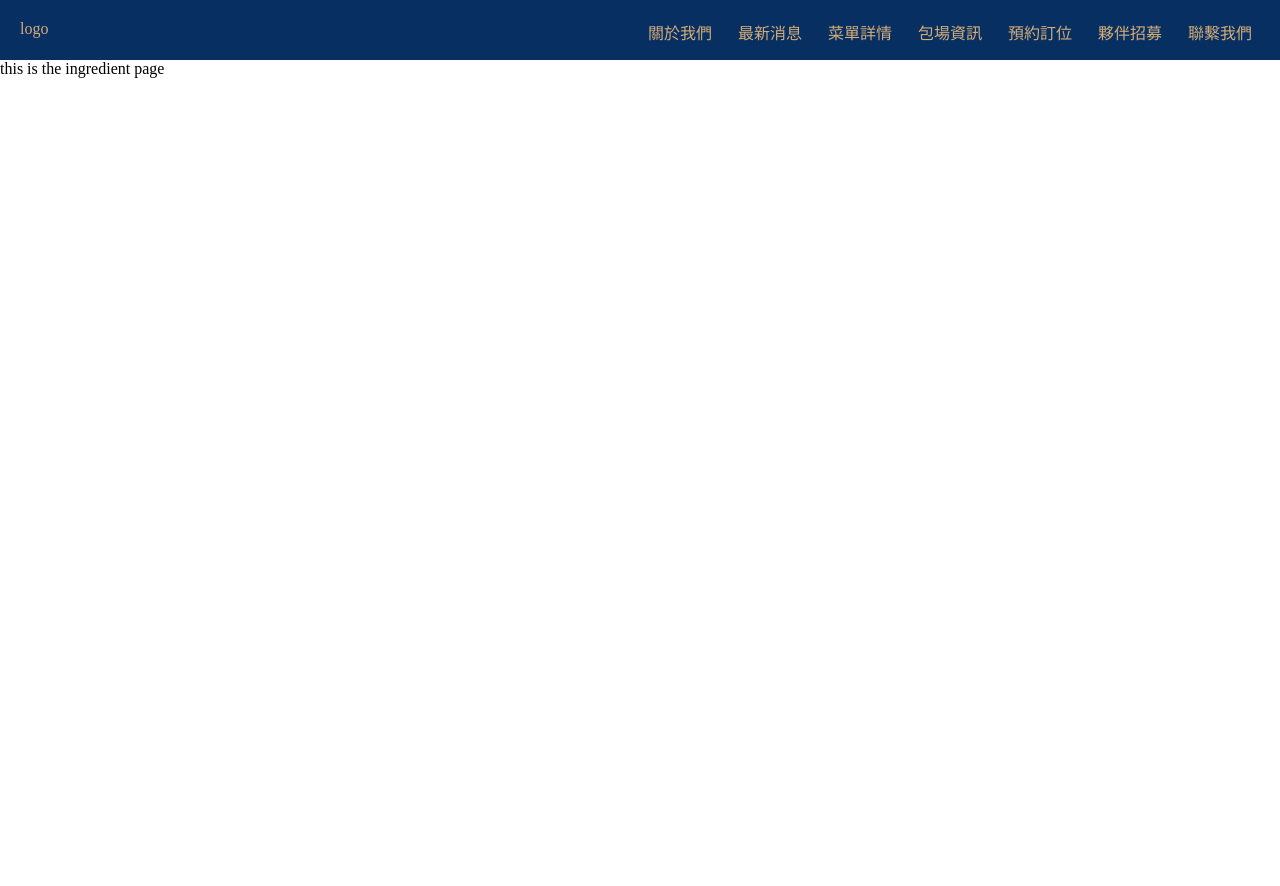
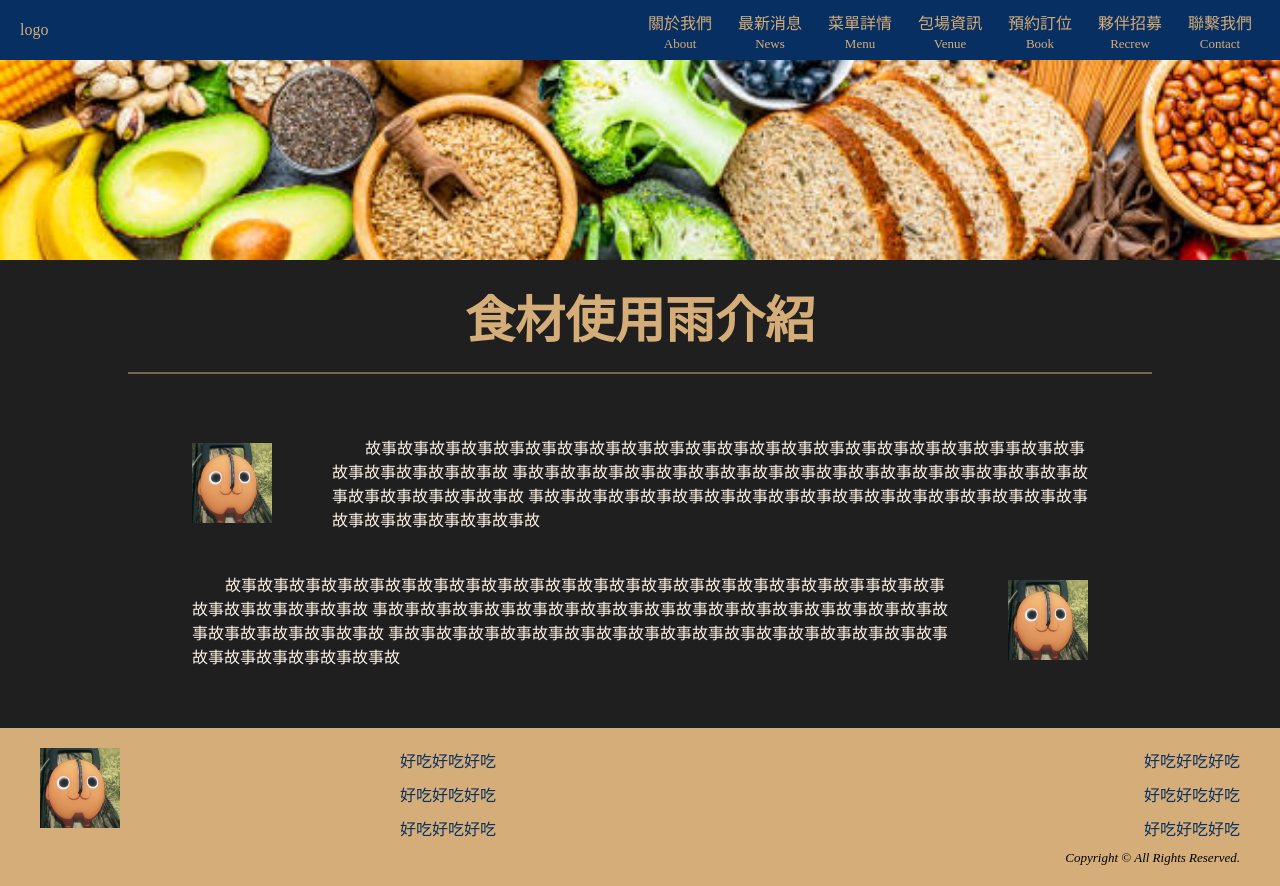
Before and after one commit to csdsdasdcwcwadx/circle-cafe, a Next.js app: page /about/ingredient in a window 1280 px wide. Before the commit the page ends 800 px from the top, so only its background shows below. Built offline with nearby package versions, Linux system fonts and the light colour scheme.

Commit message:
修正header及新增頁面

```diff
--- a/src/app/about/ingredient/page.tsx
+++ b/src/app/about/ingredient/page.tsx
@@ -1,7 +1,38 @@
 'use client';
+
+import Default from "@/components/Default";
+import styles from './styles.module.scss';
+import { E_Page } from "@/redux/interfaces";
+import tastySrc from '@/image/istockphoto-1457889029-612x612.jpg';
+import iconSrc from '@/image/FesOdoNUoAEaCAR.jpg';
+import Image from "next/image";
 
 export default function Ingredient() {
     return (
-        <div>this is the ingredient page</div>
+        <Default
+            className={styles.ingredient}
+            currentPage={E_Page.INGREDIENT}
+            title="食材使用雨介紹"
+            imageSrc={tastySrc}
+            altContent="tasty"
+            faded
+        >
+            <section className={styles.firstp}>
+                <Image src={iconSrc} alt="icon"/>
+                <span>
+                    故事故事故事故事故事故事故事故事故事故事故事故事故事故事故事故事故事故事故事故事事故事故事故事故事故事故事故事故
+                    事故事故事故事故事故事故事故事故事故事故事故事故事故事故事故事故事故事故事故事故事故事故事故事故
+                    事故事故事故事故事故事故事故事故事故事故事故事故事故事故事故事故事故事故事故事故事故事故事故事故
+                </span>
+            </section>
+            <section className={styles.firsts}>
+                <span>
+                    故事故事故事故事故事故事故事故事故事故事故事故事故事故事故事故事故事故事故事故事事故事故事故事故事故事故事故事故
+                    事故事故事故事故事故事故事故事故事故事故事故事故事故事故事故事故事故事故事故事故事故事故事故事故
+                    事故事故事故事故事故事故事故事故事故事故事故事故事故事故事故事故事故事故事故事故事故事故事故事故
+                </span>
+                <Image src={iconSrc} alt="icon"/>
+            </section>
+        </Default>
     )
 }
--- /dev/null
+++ b/src/app/about/ingredient/styles.module.scss
@@ -0,0 +1,56 @@
+@import '../../../common.scss';
+
+.ingredient {
+    section {
+        display: flex;
+        align-items: center;
+        color: $riceWhite;
+
+        @include only-mobile {
+            flex-direction: column;
+        }
+
+        img {
+            width: 80px;
+            height: 80px;
+            object-fit: cover;
+        }
+
+        span {
+            display: block;
+            flex-wrap: wrap;
+            text-align: left;
+
+            &::before {
+                content: '';
+                display: inline-block;
+                width: 33px;
+                height: 20px;
+            }
+        }
+
+        &.firstp {
+            span {
+                margin-left: 60px;
+
+                @include only-mobile {
+                    margin-top: 30px;
+                    margin-left: 0;
+                }
+            }
+        }
+
+        &.firsts {
+            margin-top: 40px;
+
+            span {
+                margin-right: 60px;
+
+                @include only-mobile {
+                    margin-right: 0;
+                    margin-bottom: 30px;
+                }
+            }
+        }
+    }
+}
--- a/src/app/about/story/page.tsx
+++ b/src/app/about/story/page.tsx
@@ -2,9 +2,9 @@
 
 import styles from './styles.module.scss';
 import { E_Page } from '@/redux/interfaces';
-import steakSrc from '../../../image/20221001122155672158.jpg';
+import steakSrc from '@/image/20221001122155672158.jpg';
 import Image from 'next/image';
-import storySrc from '../../../image/FesOdoNUoAEaCAR.jpg';
+import storySrc from '@/image/FesOdoNUoAEaCAR.jpg';
 import Default from '@/components/Default';
 
 export default function Story() {
--- a/src/components/Footer/index.tsx
+++ b/src/components/Footer/index.tsx
@@ -3,7 +3,7 @@
 import { memo } from 'react';
 import styles from './styles.module.scss';
 import cN from 'classnames';
-import footerSrc from '../../image/FesOdoNUoAEaCAR.jpg';
+import footerSrc from '@/image/FesOdoNUoAEaCAR.jpg';
 import Image from 'next/image';
 
 function Footer() {
--- a/src/components/Header/index.tsx
+++ b/src/components/Header/index.tsx
@@ -26,28 +26,34 @@ function Header() {
     const NavigatingOptions = (onSide: boolean = false) => {
         return (
             <Fragment>
-                <li>關於我們{onSide && <i/>}{Listing(aboutLink, setOpenMenu)}</li>
-                <li>最新消息{onSide && <i/>}{Listing(newsLink, setOpenMenu)}</li>
+                <li>
+                    關於我們{Listing(aboutLink, setOpenMenu)}
+                    <span>About</span>{onSide && <i/>}
+                </li>
+                <li>
+                    最新消息{Listing(newsLink, setOpenMenu)}
+                    <span>News</span>{onSide && <i/>}
+                </li>
                 <li onClick={() => {
                     router.push('/menu');
                     setOpenMenu(false);
-                }}>菜單詳情</li>
+                }}>菜單詳情<span>Menu</span></li>
                 <li onClick={() => {
                     router.push('/venue');
                     setOpenMenu(false);
-                }}>包場資訊</li>
+                }}>包場資訊<span>Venue</span></li>
                 <li onClick={() => {
                     router.push('/book');
                     setOpenMenu(false);
-                }}>預約訂位</li>
+                }}>預約訂位<span>Book</span></li>
                 <li onClick={() => {
                     window.open('https://www.104.com.tw/company/1a2x6bklxq?jobsource=jolist_c_relevance');
                     setOpenMenu(false);
-                }}>夥伴招募</li>
+                }}>夥伴招募<span>Recrew</span></li>
                 <li onClick={() => {
                     router.push('/contact');
                     setOpenMenu(false);
-                }}>聯繫我們</li>
+                }}>聯繫我們<span>Contact</span></li>
             </Fragment>
         )
     }
@@ -55,6 +61,7 @@ function Header() {
     return (
         <>
             <div className={styles.Header}>
+                <div className={styles.padder}>
                     <i className={styles.menuIcon} onClick={()=>setOpenMenu(true)}/>
                     <div className={styles.logo}>logo</div>
                     <nav className={cN(styles.navigators)}>
@@ -72,6 +79,7 @@ function Header() {
                             {NavigatingOptions(true)}
                         </div>
                     </LightBox>
+                </div>
             </div>
             <div className={styles.blank}></div>
         </>
--- a/src/components/Header/styles.module.scss
+++ b/src/components/Header/styles.module.scss
@@ -4,13 +4,17 @@
     position: fixed;
     top: 0;
     left: 0;
-    display: flex;
-    padding: 20px;
-    width: calc(100% - 40px);
+    width: 100%;
     height: 40px;
     background-color: $blueColor;
-    padding-bottom: 0;
     z-index: 10;
+    height: 60px;
+
+    .padder {
+        display: flex;
+        height: inherit;
+        padding: 0 20px;
+    }
 
     @include only-mobile {
         display: flex;
@@ -19,22 +23,20 @@
     }
 
     .logo {
-        text-align: center;
+        display: flex;
+        align-items: center;
         color: $goldenColor;
-
-        @include only-mobile {
-            margin-bottom: 20px;
-        }
     }
 
     .menuIcon {
         position: absolute;
+        top: 50%;
         left: 0;
+        transform: translate(-50%, -50%);
         display: block;
         width: 20px;
         height: 20px;
-        margin-bottom: 20px;
-        margin-left: 20px;
+        margin-left: 30px;
         background: url(../../icons/icons8-menu.svg);
         cursor: pointer;
 
@@ -51,6 +53,7 @@
             position: relative;
             display: block;
             width: 80px;
+            padding-top: 10px;
             list-style-type: none;
             transition: all .5s ease-in-out;
             cursor: pointer;
@@ -81,11 +84,11 @@
 
             .Items {
                 position: absolute;
+                top: 40px;
                 visibility: hidden;
                 opacity: 0;
                 position: absolute;
                 padding: 10px;
-                padding-left: 10px;
                 transition: all .5s ease-in-out;
                 background-color: $darkerBlue;
                 border-radius: 5px;
@@ -106,6 +109,12 @@
                         color: #fff;
                     }
                 }
+            }
+
+            > span {
+                display: block;
+                margin-top: 2px;
+                font-size: 13px;
             }
         }
 
@@ -203,6 +212,11 @@
                     }
                 }
             }
+
+            > span {
+                display: inline-block;
+                margin-left: 5px;
+            }
         }
     }
 }
--- a/src/redux/interfaces.ts
+++ b/src/redux/interfaces.ts
@@ -4,8 +4,8 @@ export interface I_RootState {
 }
 
 export enum E_Page {
+    NULL = '',
     HOME = 'HOME_PAGE',
-    NULL = '',
     STORY = 'STORY',
     CONTACT = 'CONTACT',
     MENU = 'MENU',
@@ -13,4 +13,6 @@ export enum E_Page {
     VENUE = 'VENUE',
     ACTIVITY = 'ACTIVITY',
     ACTIVITIES = 'ACTIVITIES',
+    INGREDIENT = 'INGREDIENT',
+    MESSAGE = 'MESSAGE',
 }
```
Also changed, not shown: src/app/about/message/page.tsx (+14 -1 lines), src/app/about/message/styles.module.scss (added), src/image/istockphoto-1457889029-612x612.jpg (added), src/image/mcdongal.jpeg (added). Lines whose indentation alone changed are shown as unchanged.
